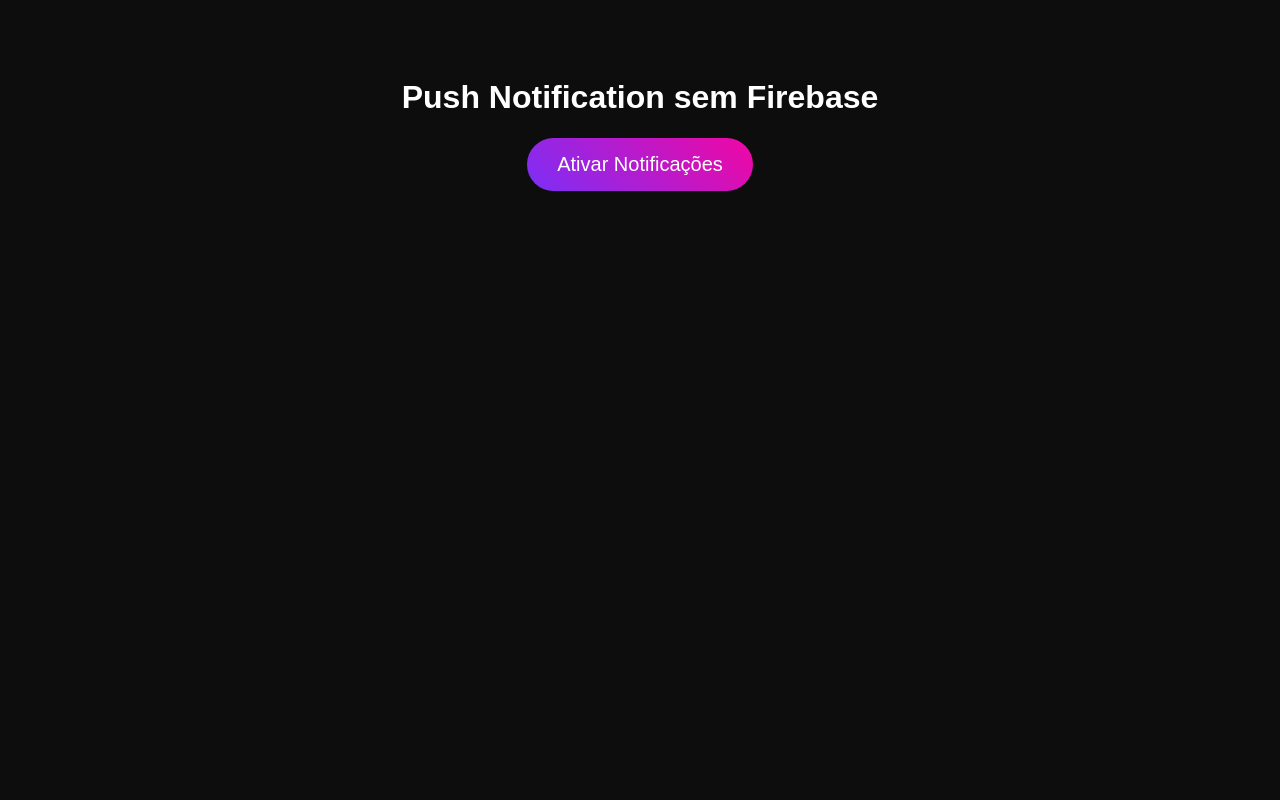
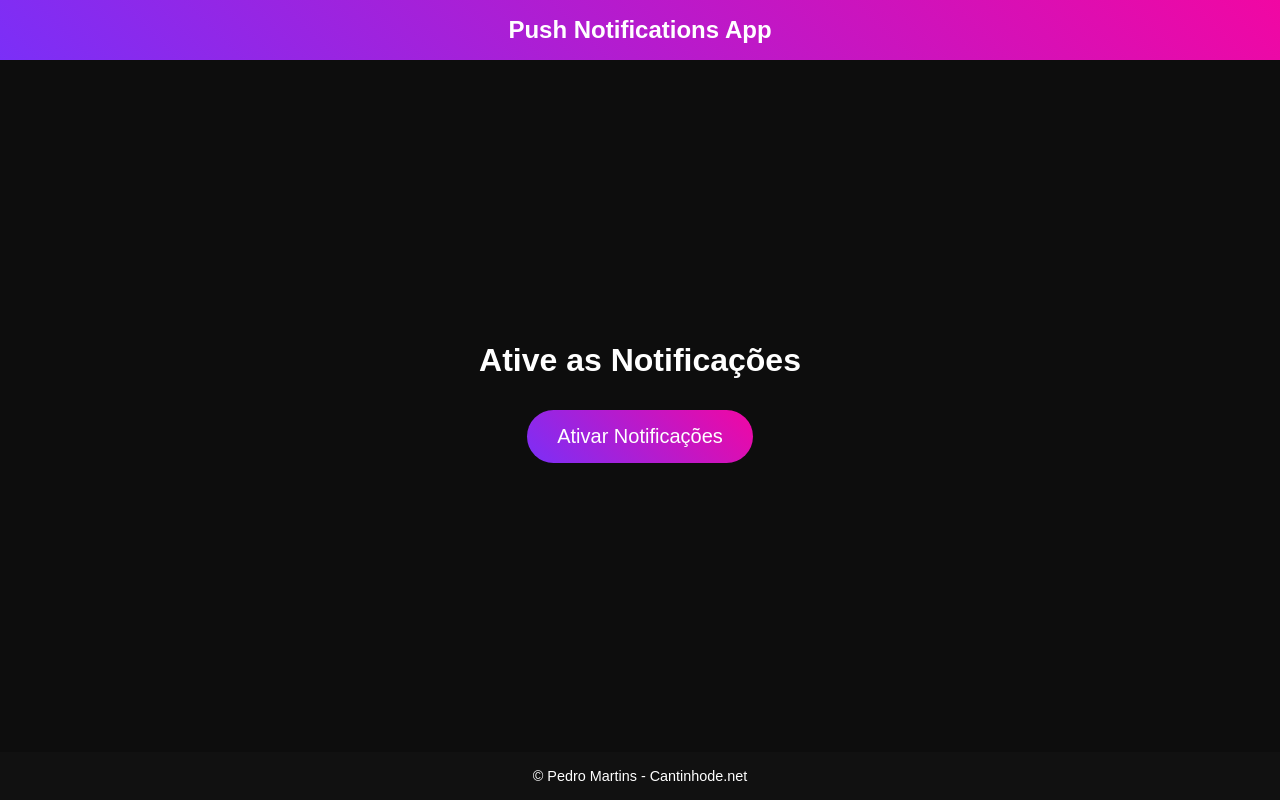
Before and after one commit to icpmtech/nova-pushweb, a website: page public/index.html in a window 1280 px wide. Drawn offline with Linux system fonts and the light colour scheme.

Commit message:
Update index.html

```diff
--- a/public/index.html
+++ b/public/index.html
@@ -2,19 +2,38 @@
 <html lang="pt-PT">
 <head>
   <meta charset="UTF-8">
-  <title>Push Notification PWA (Web Push Puro)</title>
+  <meta name="viewport" content="width=device-width, initial-scale=1.0">
+  <title>Push Notification PWA</title>
   <link rel="manifest" href="/manifest.json">
   <link rel="icon" href="/icon.png" type="image/png">
   <meta name="theme-color" content="#7b2ff7">
   <style>
     body {
       background: #0d0d0d;
-      color: white;
+      color: #fff;
+      font-family: 'Arial', sans-serif;
+      margin: 0;
+      padding: 0;
+      display: flex;
+      flex-direction: column;
+      min-height: 100vh;
+    }
+    header {
+      background: linear-gradient(45deg, #7b2ff7, #f107a3);
+      padding: 1rem;
       text-align: center;
-      padding-top: 50px;
-      font-family: Arial, sans-serif;
+      font-size: 1.5rem;
+      font-weight: bold;
     }
-    #notifyBtn {
+    main {
+      flex: 1;
+      display: flex;
+      flex-direction: column;
+      align-items: center;
+      justify-content: center;
+      text-align: center;
+    }
+    button {
       background: linear-gradient(45deg, #7b2ff7, #f107a3);
       border: none;
       border-radius: 30px;
@@ -22,19 +41,38 @@
       color: white;
       font-size: 20px;
       cursor: pointer;
-      transition: transform 0.3s;
+      margin: 10px;
+      transition: transform 0.3s, box-shadow 0.3s;
     }
-    #notifyBtn:hover {
+    button:hover {
       transform: scale(1.1);
+      box-shadow: 0 0 20px #7b2ff7;
+    }
+    footer {
+      background: #111;
+      text-align: center;
+      padding: 1rem;
+      font-size: 0.9rem;
     }
   </style>
 </head>
 <body>
-  <h1>Push Notification sem Firebase</h1>
-  <button id="notifyBtn">Ativar Notificações</button>
+  <header>
+    Push Notifications App
+  </header>
+  <main>
+    <h1>Ative as Notificações</h1>
+    <button id="subscribeBtn">Ativar Notificações</button>
+    <br>
+    <button id="sendNotificationBtn" style="display:none;">Enviar Notificação</button>
+  </main>
+  <footer>
+    © Pedro Martins - Cantinhode.net
+  </footer>
 
   <script>
     const publicVapidKey = 'BKuEzTn7FGrDRUOr5DJKgKnI7c8k0_cvlqDArW-puXLV7o8b8Yne3cGpNh8oz23cIdqjWT2W7CzQMIWhrF9n9wI';
+    let subscription = null;
 
     if ('serviceWorker' in navigator) {
       navigator.serviceWorker.register('/service-worker.js')
@@ -42,7 +80,7 @@
         .catch(err => console.error('Erro Service Worker:', err));
     }
 
-    document.getElementById('notifyBtn').addEventListener('click', async () => {
+    document.getElementById('subscribeBtn').addEventListener('click', async () => {
       const permission = await Notification.requestPermission();
       if (permission !== 'granted') {
         alert('Notificações bloqueadas!');
@@ -50,10 +88,20 @@
       }
 
       const registration = await navigator.serviceWorker.ready;
-      const subscription = await registration.pushManager.subscribe({
+      subscription = await registration.pushManager.subscribe({
         userVisibleOnly: true,
         applicationServerKey: urlBase64ToUint8Array(publicVapidKey)
       });
+
+      document.getElementById('sendNotificationBtn').style.display = 'inline-block';
+      alert('Subscrição feita!');
+    });
+
+    document.getElementById('sendNotificationBtn').addEventListener('click', async () => {
+      if (!subscription) {
+        alert('Não subscrito ainda!');
+        return;
+      }
 
       await fetch('/.netlify/functions/sendNotification', {
         method: 'POST',
```
